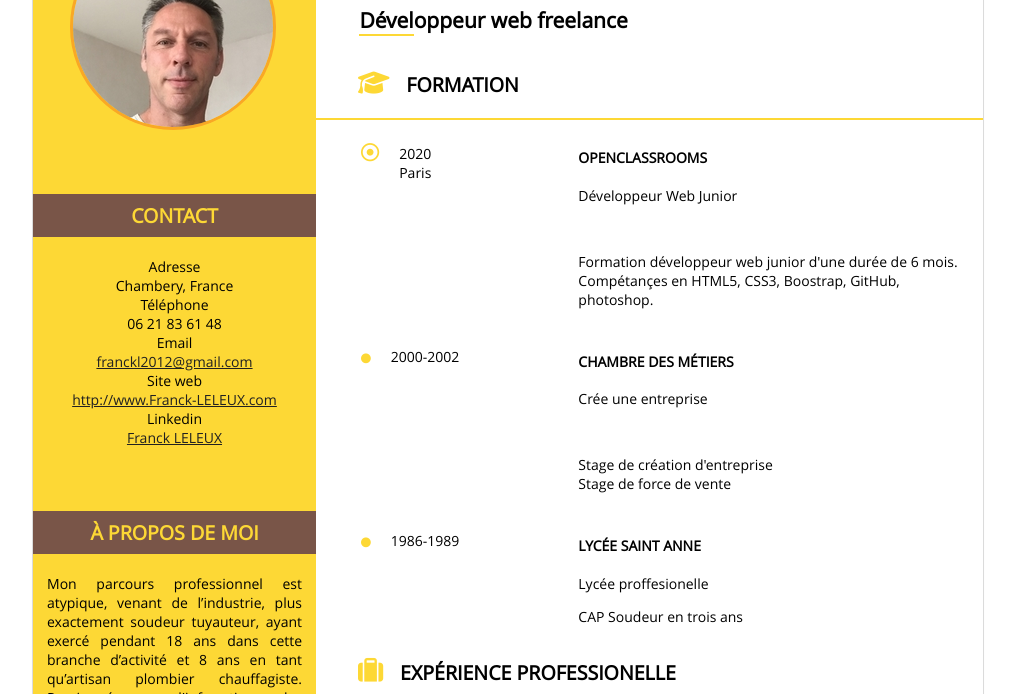
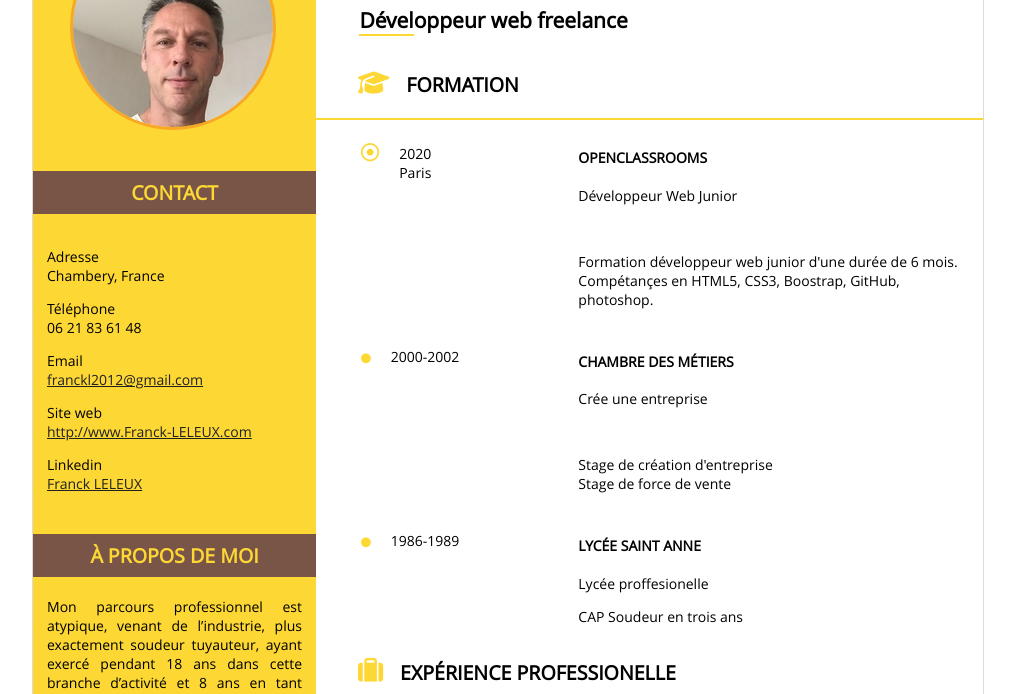
Before and after one commit to Franckweb24/Franckweb24.github.io, a plain HTML site: page index.html in a window 1280 px wide. Shown: the part 106-800 px from the top of the page, without its empty margins (132-1147 px from the left). Drawn offline with Linux system fonts and the light colour scheme; files whose address does not match are found by name.

Commit message:
centrage liste a puce et espacement des li

```diff
--- a/style.css
+++ b/style.css
@@ -19,6 +19,7 @@ html
 
 body
 {
+    display: flex;
     font-family: 'open_sansregular';
     max-width: 950px;
     margin: auto;
@@ -60,8 +61,12 @@ ul
 {
     padding-left: 1rem;
     padding-right: 1rem;
-    text-align: center;
     list-style-type: none;
+}
+
+li
+{
+    padding-top: 1rem;
 }
 .icones
 {
@@ -259,7 +264,7 @@ article
 
     ul
     {
-
+       text-align: center;
     }
 
     .loisirs
```
